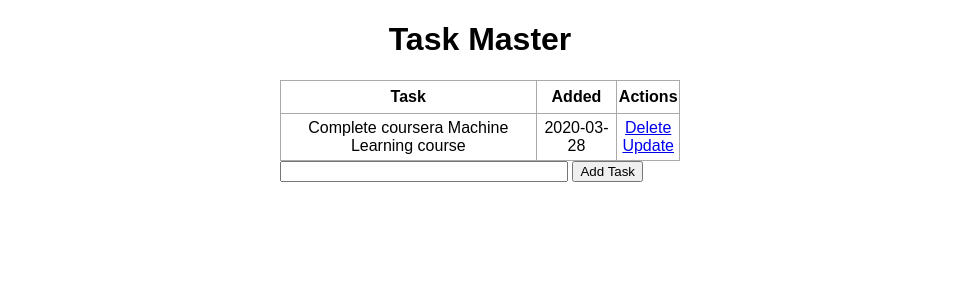
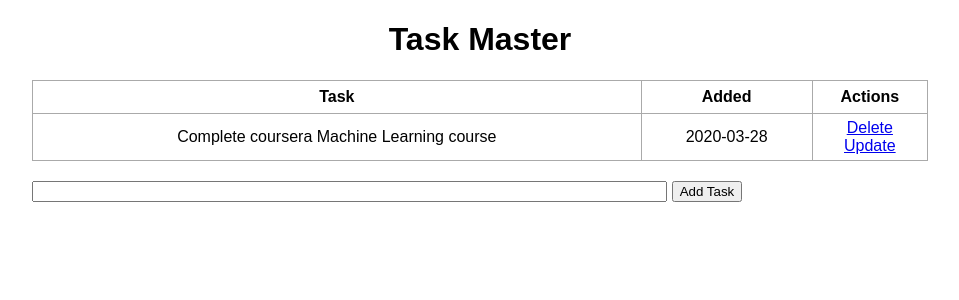
Before and after one commit to navneethosmane1499/ToDo-List, a Flask app: page / in a window 1280 px wide. Shown: the top 300 px of the page, without its empty margins (160-1119 px from the left). Run offline with Flask 2, Linux system fonts and the light colour scheme; data comes from the database, SQL or seed files in the repository; both versions use the stored data as it was after the commit.

Commit message:
Init app

```diff
--- a/templates/base.html
+++ b/templates/base.html
@@ -4,6 +4,43 @@
     <meta charset="UTF-8">
     <meta name="viewport" content="width=device-width, initial-scale=1.0">
     <link rel="stylesheet" href = "{{ url_for('static', filename = 'css/main.css') }}">
+    <style>
+            body{
+            margin: 0;
+            font-family: sans-serif;
+        }
+
+        .content {
+            margin: 0 auto;
+            width: 400px;
+        }
+
+        table, td, th {
+            border: 1px solid #aaa;
+        }
+
+        table {
+            border-collapse: collapse;
+            width: 100%;
+        }
+
+        th {
+            height: 30px;
+        }
+
+        td {
+            text-align: center;
+            padding: 5px;
+        }
+
+        .form {
+            margin-top: 20px;
+        }
+
+        #content {
+            width: 70%;
+        }
+    </style>
     {% block head %} {% endblock %}
 </head>
 <body>
--- a/templates/index.html
+++ b/templates/index.html
@@ -5,7 +5,7 @@
 {% endblock %}
 
 {% block body %}
-<div class="content">
+<div class="content" id="content">
     <h1 style="text-align: center;">Task Master</h1>
     {% if tasks|length < 1 %}
     <h4>There are no tasks. Create One below!</h4>
@@ -30,9 +30,11 @@
     </table>
     {% endif %}
 
-    <form action="/" method="POST">
-        <input type="text" name = "content" id = "content">
-        <input type = "submit" value = "Add Task">
-    </form>
+    <div class="form">
+        <form action="/" method="POST" >
+            <input type="text" name = "content" id = "content">
+            <input type = "submit" value = "Add Task">
+        </form>
+    </div>
 </div>
 {% endblock %}
```
Also changed, not shown: requirements.txt (line endings or trailing spaces), test.db, 1 other file.
